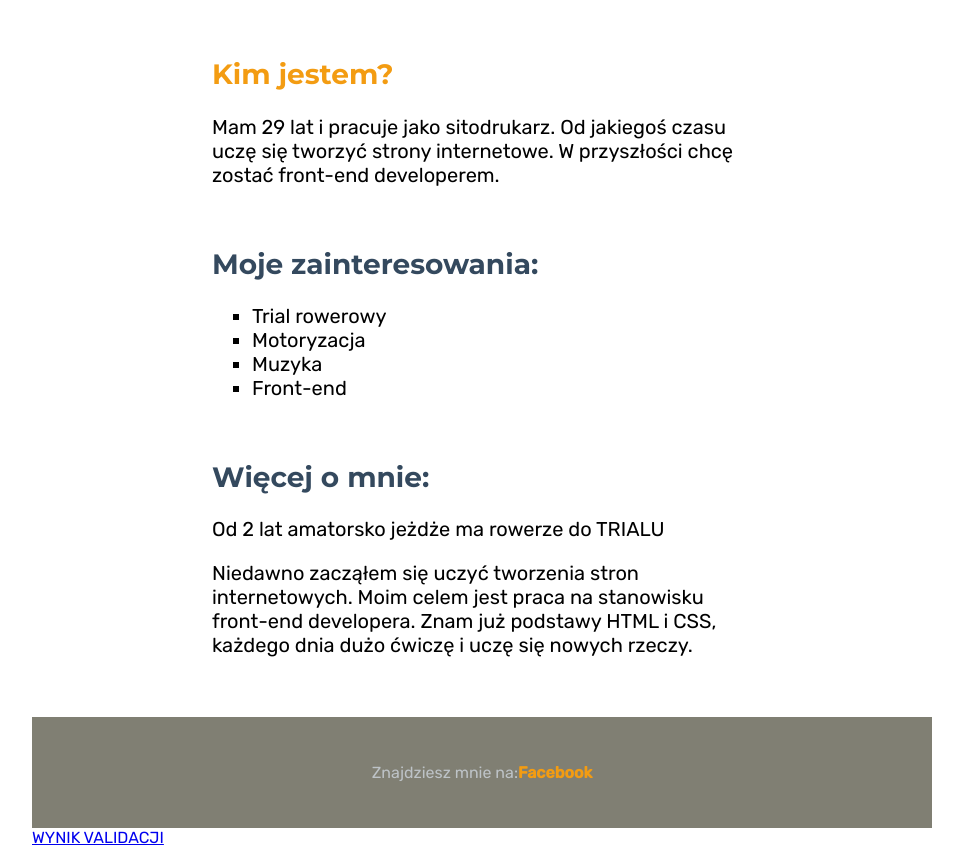
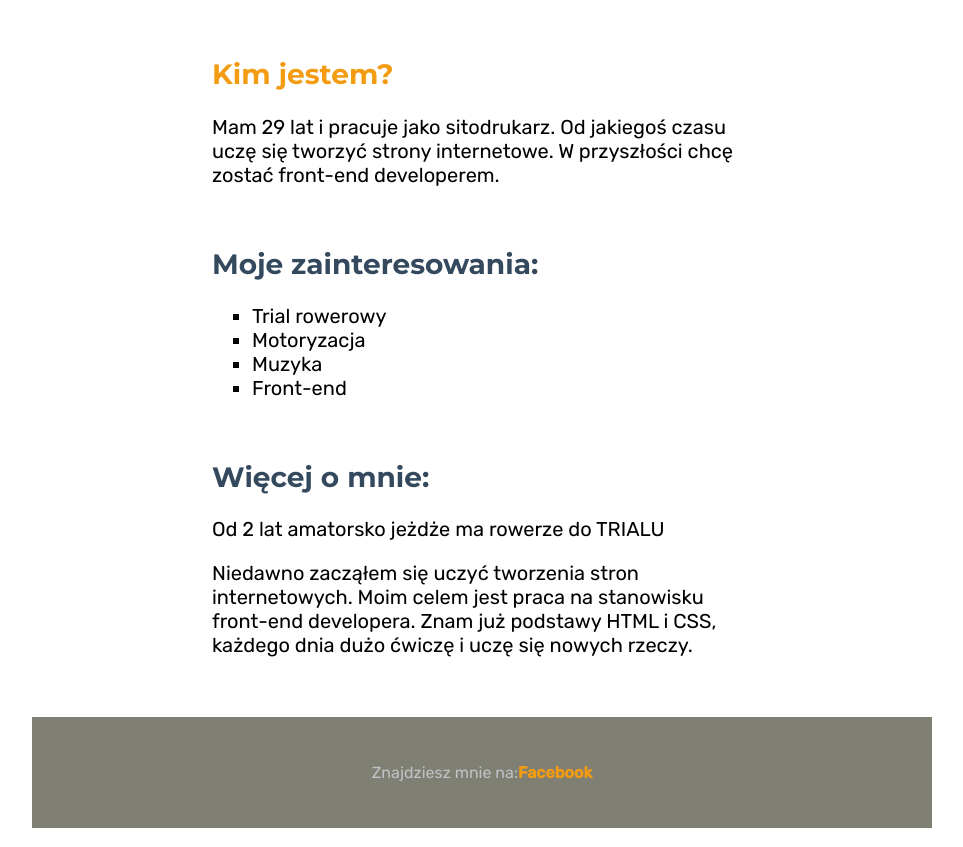
Before and after one commit to galawanty/Pierwszy-js, a plain HTML site: page index.html in a window 1280 px wide. Shown: the part 240-1087 px from the top of the page, without its empty margins (158-1121 px from the left). Drawn offline with Linux system fonts and the light colour scheme; files that its build step writes are made by us from their sources.

Commit message:
plik index przeniesiony do glównego katalogu

```diff
--- a/images/index.html
+++ b/index.html
@@ -35,6 +35,6 @@
 		<footer>
 			<p>Znajdziesz mnie na:<a href="#">Facebook</a></p>
 		</footer>
-		<a href="https://scr.hu/Je7RZL">WYNIK VALIDACJI</a>
+		<script type="text/javascript" src="js/scripts.js"></script>
 	</body>
 </html>
```
